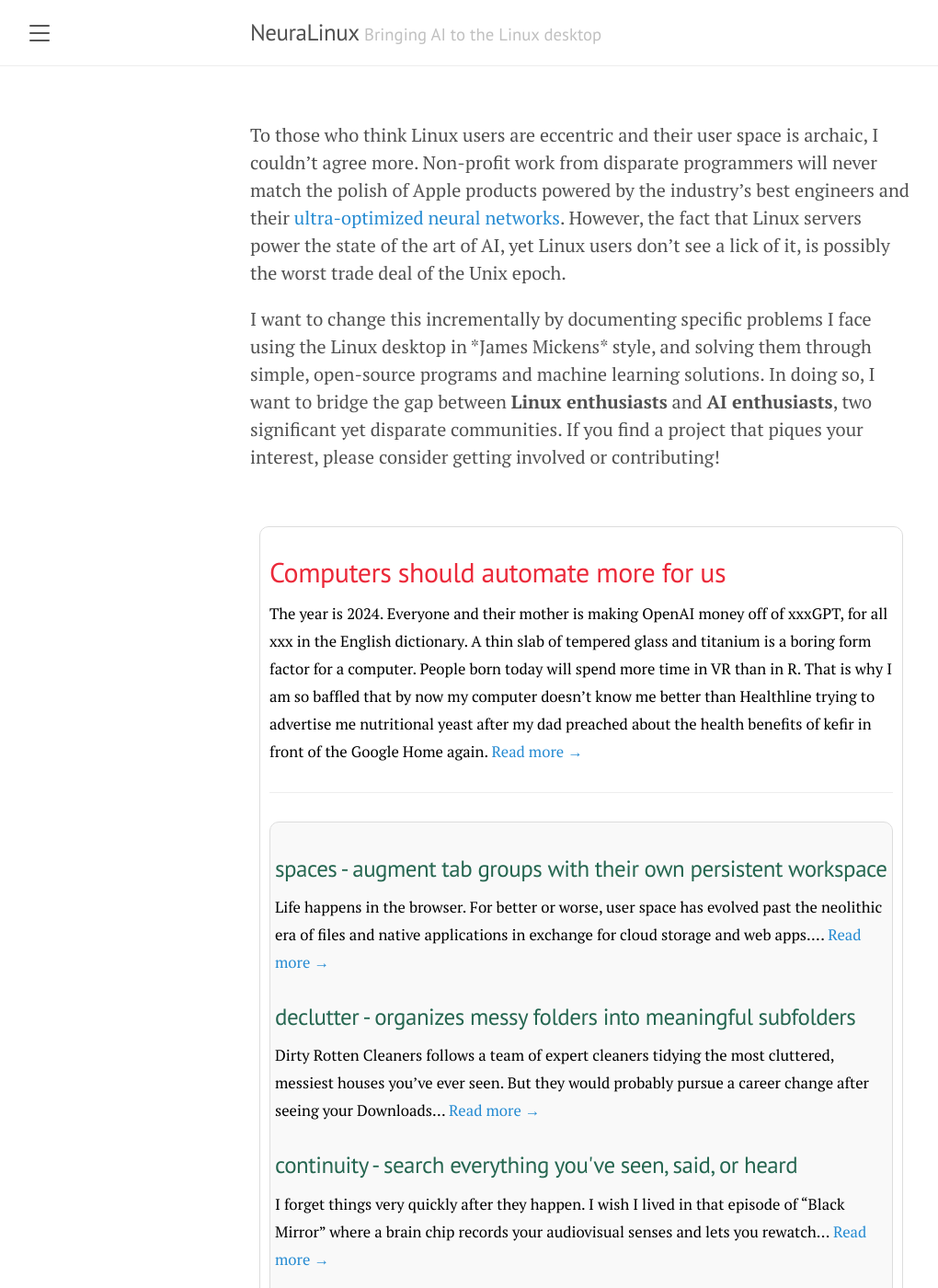
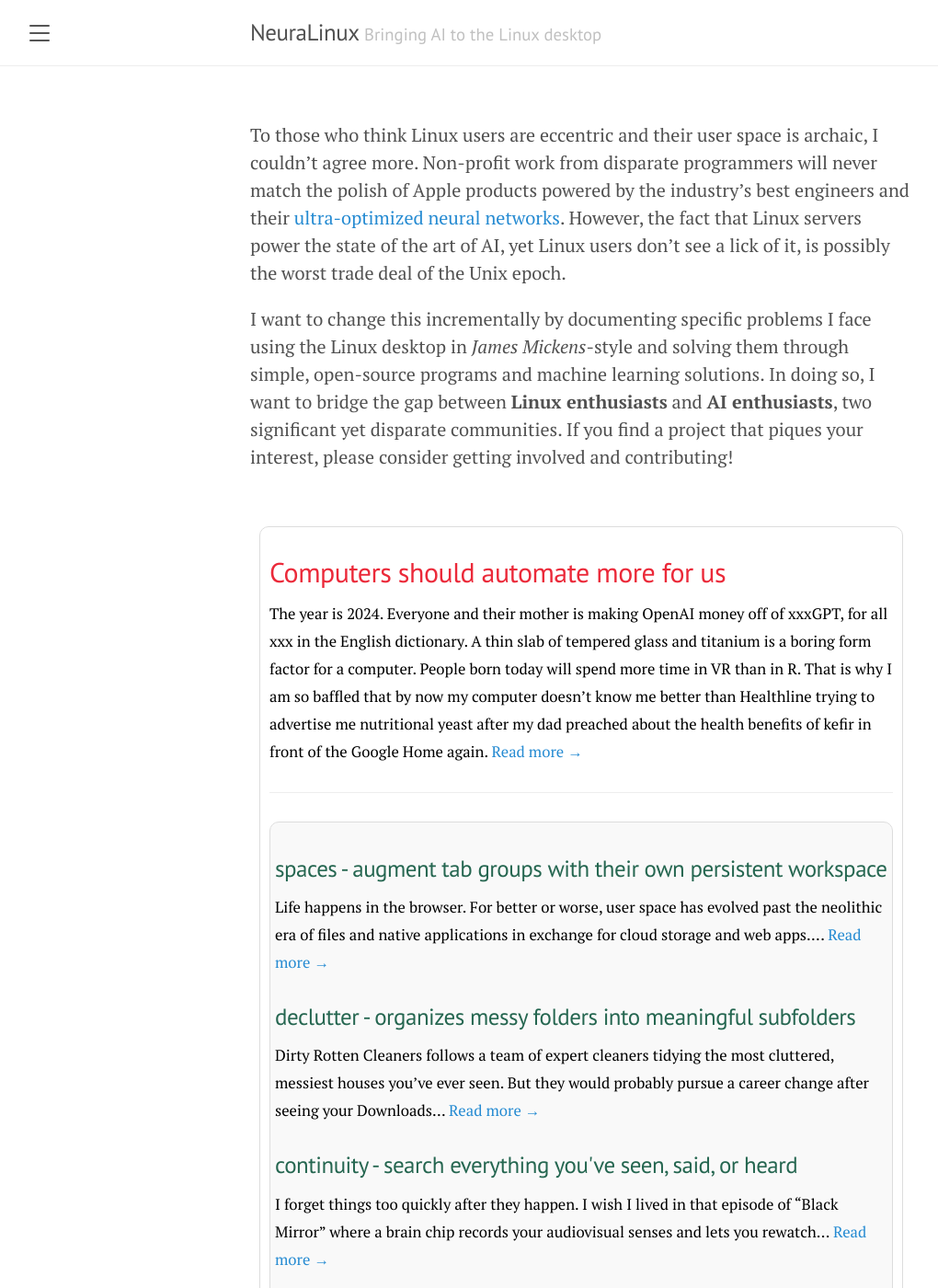
Before and after one commit to chinarjoshi/chinarjoshi.github.io, a Jekyll site: the page built from index.html, in a window 1280 px wide and 1400 px high. Shown: the whole window at 92% size, without its empty margins (8-1028 px from the left). Built offline with Jekyll 4.4.1, drawn with Linux system fonts in a browser that asks for light colours; the list of posts is cut into pages by our own code; some of the changed text lies outside the part shown.

Commit message:
Small changes

```diff
--- a/_posts/desktop/2023-01-01-continuity.md
+++ b/_posts/desktop/2023-01-01-continuity.md
@@ -1,11 +1,11 @@
 ---
 layout: post
 title: continuity - search everything you've seen, said, or heard
-permalink: /declutter/
+permalink: /continuity/
 category: desktop
 type: solution
 ---
-I forget things very quickly after they happen. I wish I lived in that episode of "Black Mirror" where a brain chip records your audiovisual senses and lets you rewatch your memories. But alas, the ubiquitous solution is to note-take the things you learn, which is fundamentally an *O(n)*, manual operation. I need an O(1) solution to this note-taking problem, a second brain if you will.
+I forget things too quickly after they happen. I wish I lived in that episode of "Black Mirror" where a brain chip records your audiovisual senses and lets you rewatch your memories. But alas, the ubiquitous solution is to note-take the things you learn, which is fundamentally an *O(n)*, manual operation. I need an O(1) solution to this note-taking problem, a second brain if you will.
 
 This problem falls into the space of personal data capture and management. Most tools feel like copycats of each other, but one recently stood out to me: *Rewind.ai*. It's a background app that captures and labels on-screen text and microphone input. Since practically everything we learn is now through our laptops, it captures everything. This is a functional, efficient implementation of a second brain!
 Small problem though, *it's extremely proprietary and only runs on Apple devices*. It only runs efficiently because Apple devices have efficient neural network processors and fast, developer-friendly AI libraries, and it's proprietary so it can charge you $20 a month.
--- a/index.html
+++ b/index.html
@@ -12,7 +12,7 @@ title: Home
   </p>
 
   <p>
-  I want to change this incrementally by documenting specific problems I face using the Linux desktop in *James Mickens* style, and solving them through simple, open-source programs and machine learning solutions. In doing so, I want to bridge the gap between <b>Linux enthusiasts</b> and <b>AI enthusiasts</b>, two significant yet disparate communities. If you find a project that piques your interest, please consider getting involved or contributing!
+  I want to change this incrementally by documenting specific problems I face using the Linux desktop in <i>James Mickens</i>-style and solving them through simple, open-source programs and machine learning solutions. In doing so, I want to bridge the gap between <b>Linux enthusiasts</b> and <b>AI enthusiasts</b>, two significant yet disparate communities. If you find a project that piques your interest, please consider getting involved and contributing!
   </p>
 </div>
 <br>
```
Also changed, not shown: _posts/desktop/2023-01-01-spaces.md (+3 -1 lines), _posts/packages/2023-01-01-bones.md (+1 -0 lines).
